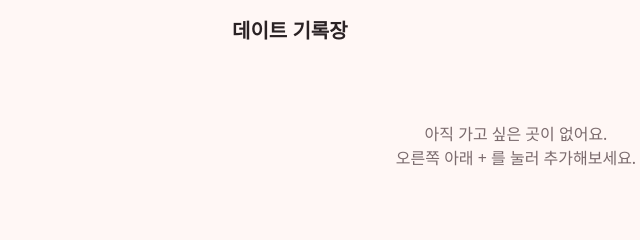
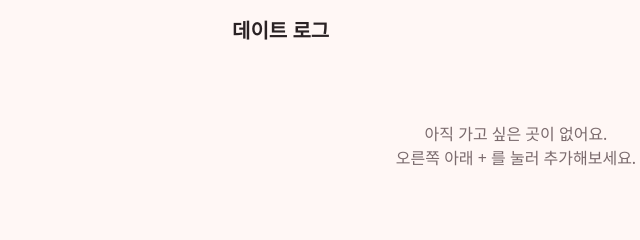
Before and after one commit to cyg070809-ux/date-log, a plain HTML site: page index.html in a window 1280 px wide. Shown: the top 240 px of the page, 124-764 px from the left. Drawn offline with Linux system fonts and the light colour scheme.

Commit message:
앱 안 제목을 데이트 로그로 변경
Co-Authored-By: Claude Opus 5.5 <noreply@anthropic.com>

```diff
--- a/index.html
+++ b/index.html
@@ -4,7 +4,7 @@
 <meta charset="utf-8">
 <meta name="viewport" content="width=device-width, initial-scale=1, viewport-fit=cover">
 <meta name="theme-color" content="#e8586b">
-<title>데이트 기록장</title>
+<title>데이트 로그</title>
 <link rel="icon" href="icon-192.png">
 <link rel="apple-touch-icon" href="apple-touch-icon.png">
 <meta name="apple-mobile-web-app-title" content="데이트로그">
@@ -70,7 +70,7 @@ textarea{min-height:88px;resize:vertical}
 </style>
 </head>
 <body>
-<header><h1>데이트 기록장</h1></header>
+<header><h1>데이트 로그</h1></header>
 <main id="list"></main>
 
 <button class="fab" id="addBtn" aria-label="가고 싶은 곳 추가">+</button>
```
